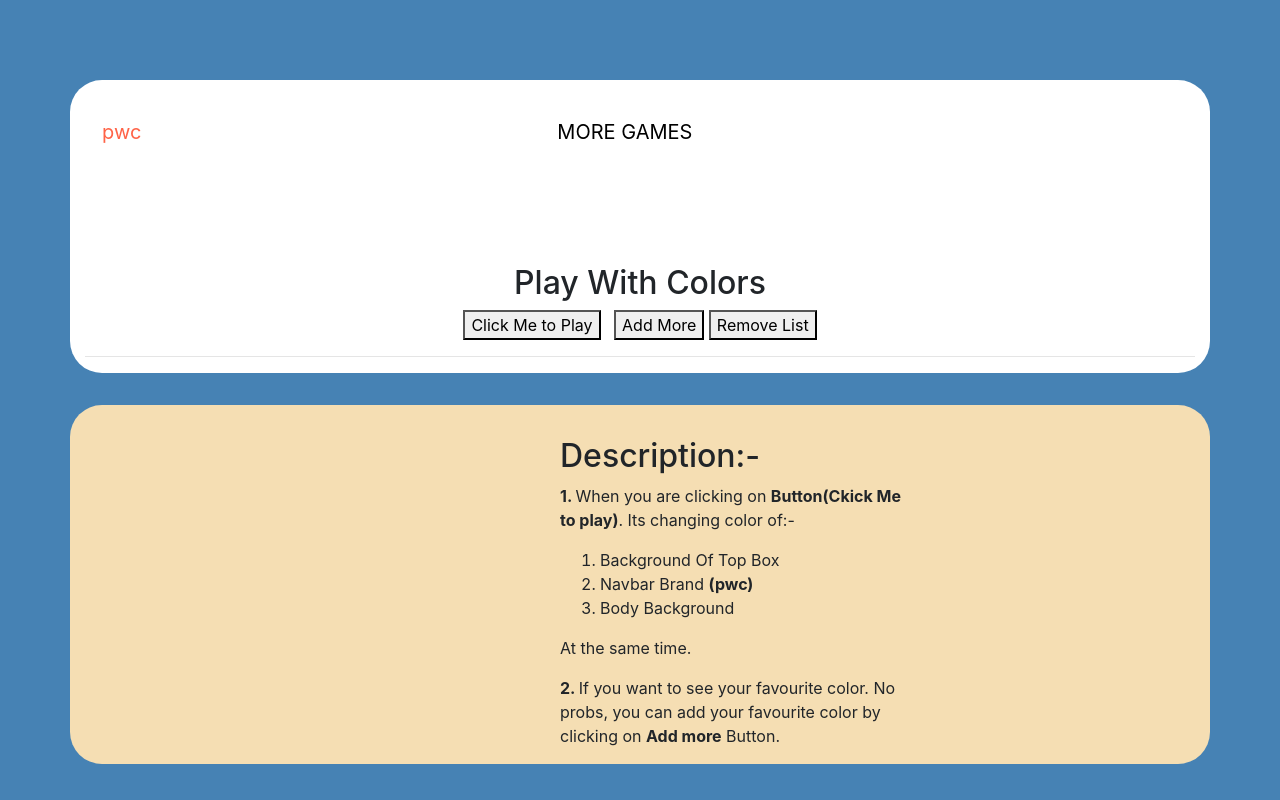
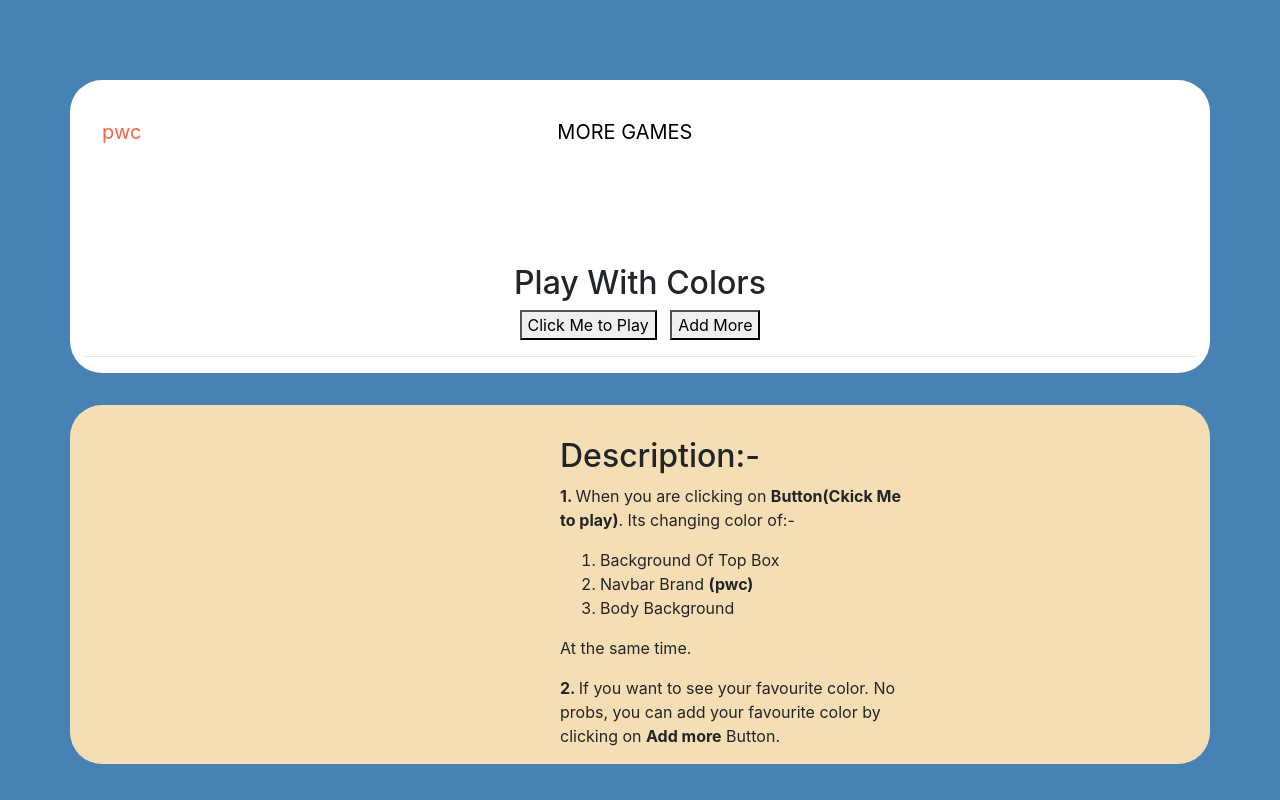
Before and after one commit to sumanmedda/color_changing_game, a plain HTML site: page index.html in a window 1280 px wide. Drawn offline with nearby package versions, Linux system fonts and the light colour scheme.

Commit message:
Update index.html

```diff
--- a/index.html
+++ b/index.html
@@ -33,7 +33,6 @@
           <h2>Play With Colors</h2>
           <button class="change_bg_color">Click Me to Play</button>&nbsp;&nbsp;
           <button class="add_more_colors">Add More</button>
-          <button class="add_more_colors">Remove List</button>
           <hr>
         </div>
       </div>
```
